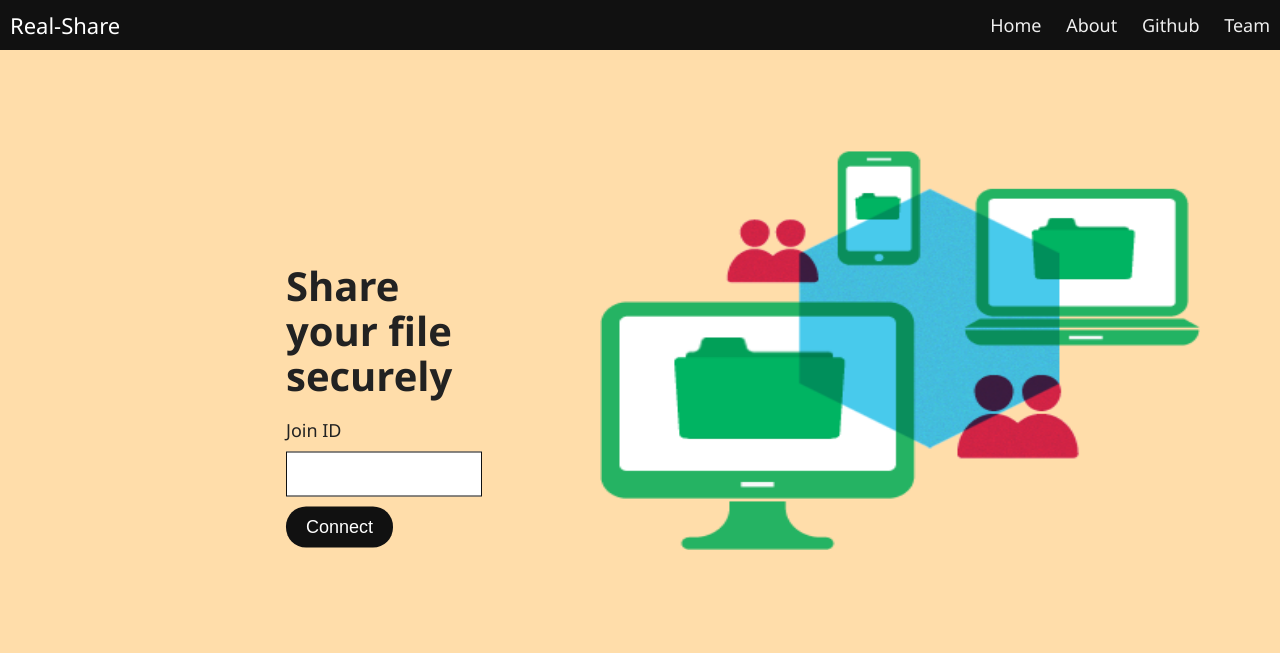
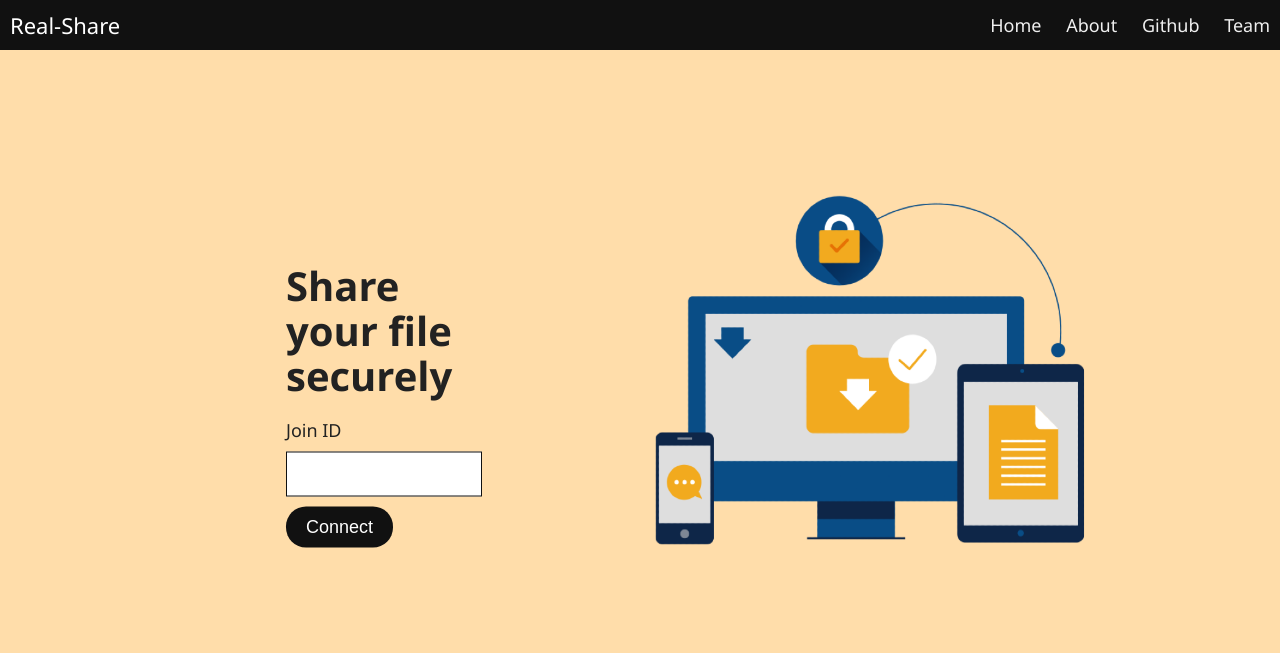
Before and after one commit to jayvardhan2111/real-time-file-sharing, a website: page public/receiver.html in a window 1280 px wide. Drawn offline with nearby package versions, Linux system fonts and the light colour scheme; no server answers.

Commit message:
added images

```diff
--- a/public/receiver.html
+++ b/public/receiver.html
@@ -65,7 +65,7 @@
 
 
     <div class="imgdiv">
-        <img src="./image/hero-sharing.png" alt="" height="400px" width="600px">
+      <img src="./image/back.png" alt="Images" height="450px" width="550px" />
       </div>
 
     <!-- <script type="text/javascript" src="https://cdnjs.cloudflare.com/ajax/libs/downloadjs/1.4.1/download.min.js"></script> -->
```
Also changed, not shown: public/sender.html (+1 -1 lines), public/image/pngwing.com.png (deleted).
